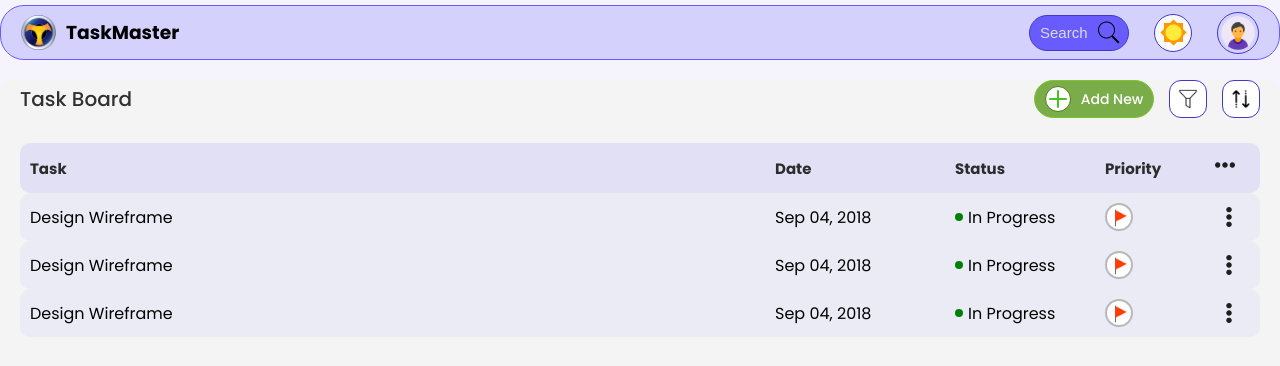
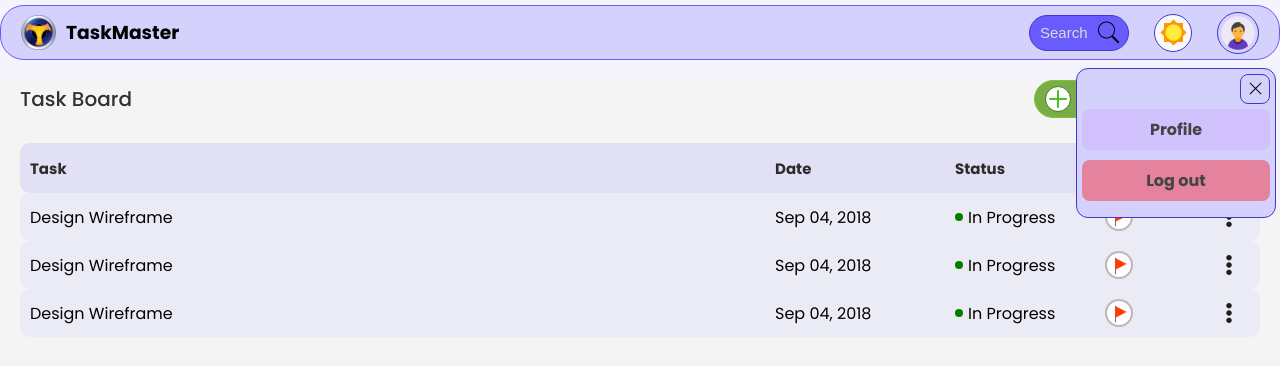
Before and after one commit to ZwSyntax/Task-Manager, a React (Vite) app in the folder client/: page / in a window 1280 px wide. Both pictures are taken after a click on the element 1238 px from the left and 32 px from the top of the page. Shown: the top 366 px of the page. Built offline with nearby package versions, Linux system fonts and the light colour scheme.

Commit message:
profile section option added in Navbar.jsx

```diff
--- a/client/src/assets/index.js
+++ b/client/src/assets/index.js
@@ -5,6 +5,7 @@ import sortLightLogo from "./lightmode/icons8-sort-50.png";
 import sunLogo from "./lightmode/icons8-sun-96.png";
 import profileLightLogo from "./lightmode/profile.png";
 import securityLightLogo from "./lightmode/security.png";
+import crosLight from "./lightmode/icons8-cross-50.png";
 
 import plusLogo from "./icons8-plus-48.png";
 import userLogo from "./icons8-user-96.png";
@@ -27,4 +28,5 @@ export {
   blueFlag,
   profileLightLogo,
   securityLightLogo,
+  crosLight,
 };
--- a/client/src/components/Header/Navbar.jsx
+++ b/client/src/components/Header/Navbar.jsx
@@ -1,27 +1,40 @@
 import styles from "./Navbar.module.css";
 import {
+  crosLight,
   searchLightLogo,
   sunLogo,
   taskMasterLogo,
   userLogo,
 } from "../../assets/index.js";
 import { useState } from "react";
-import { useLocation } from "react-router-dom";
+import { Link, useLocation } from "react-router-dom";
 
 const Navbar = () => {
   const [isShowSeach, setShowSeach] = useState(false);
+  const [isProfile, setIsProfile] = useState(false);
   const location = useLocation();
 
   const showSeachHandler = (value) => {
     setShowSeach(value);
   };
 
+  const profileHandler = (value, e) => {
+    e.stopPropagation();
+    setIsProfile(value);
+    console.log(value);
+  };
+
+  const goToIndex = () => {
+    window.open("/", "_self");
+  };
+
   return (
     <nav className={styles["nav-container"]}>
-      <div className={styles["nav-container__logo"]}>
+      <div className={styles["nav-container__logo"]} onClick={goToIndex}>
         <img src={taskMasterLogo} alt={"task-master-logo"} />
         <h3>TaskMaster</h3>
       </div>
+
       <div className={styles["action-container"]}>
         {location.pathname === "/" ? (
           <div
@@ -46,8 +59,37 @@ const Navbar = () => {
         <div className={styles["theme-mode"]}>
           <img src={sunLogo} alt={"sunLogo"} />
         </div>
-        <div className={styles["profile-logo"]}>
+        <div
+          className={styles["profile-logo"]}
+          onClick={(e) => profileHandler(true, e)}
+        >
           <img src={userLogo} alt={"userlogo"} />
+          {isProfile && (
+            <div className={styles["profile-options"]}>
+              <Link to={"/profile"}>
+                <div
+                  className={styles["profile"]}
+                  onClick={(e) => profileHandler(false, e)}
+                >
+                  <p>Profile</p>
+                </div>
+              </Link>
+              <Link to={"/logout"}>
+                <div
+                  className={styles["logout"]}
+                  onClick={(e) => profileHandler(false, e)}
+                >
+                  <p>Log out</p>
+                </div>
+              </Link>
+              <div
+                className={styles["cross"]}
+                onClick={(e) => profileHandler(false, e)}
+              >
+                <img src={crosLight} alt={"cross"} />
+              </div>
+            </div>
+          )}
         </div>
       </div>
     </nav>
--- a/client/src/components/Header/Navbar.module.css
+++ b/client/src/components/Header/Navbar.module.css
@@ -17,6 +17,7 @@
   justify-content: center;
   align-items: center;
   gap: 10px;
+  cursor: pointer;
 }
 
 .nav-container__logo img {
@@ -106,9 +107,72 @@
   cursor: pointer;
   border-radius: 50%;
   border: 1px solid #4338c7;
+  position: relative;
 }
 
 .profile-logo img {
   width: 40px;
   height: 40px;
 }
+
+.profile-options {
+  position: absolute;
+  bottom: -165px;
+  left: -142px;
+  z-index: 4;
+  background-color: #d4d1fd;
+  width: 200px;
+  height: 150px;
+  border-radius: 12px;
+  border: 1px solid #4338c7;
+  padding-inline: 5px;
+}
+
+.profile {
+  margin-top: 40px;
+  background-color: rgba(196, 120, 243, 0.18);
+}
+
+.profile,
+.logout {
+  margin-bottom: 10px;
+  padding-block: 8px;
+  border-radius: 8px;
+  cursor: pointer;
+  color: #444444;
+  font-weight: 700;
+}
+
+.profile:hover {
+  background-color: rgba(196, 120, 243, 0.31);
+}
+
+.logout {
+  background-color: rgba(255, 0, 0, 0.38);
+}
+.logout:hover {
+  background-color: rgba(255, 0, 0, 0.45);
+}
+
+.cross {
+  width: 30px;
+  height: 30px;
+  border-radius: 8px;
+  border: 1px solid #4338c7;
+  display: flex;
+  justify-content: center;
+  align-items: center;
+  position: absolute;
+  top: 5px;
+  right: 5px;
+  cursor: pointer;
+}
+
+.cross:hover {
+  background-color: rgba(196, 120, 243, 0.24);
+}
+
+.cross img {
+  width: 25px;
+  height: 25px;
+}
--- a/client/src/index.css
+++ b/client/src/index.css
@@ -13,3 +13,7 @@ html {
   scroll-behavior: smooth;
   background-color: rgba(67, 56, 199, 0.05);
 }
+
+a {
+  text-decoration: none;
+}
```
Also changed, not shown: client/src/assets/lightmode/icons8-cross-50.png (added).
